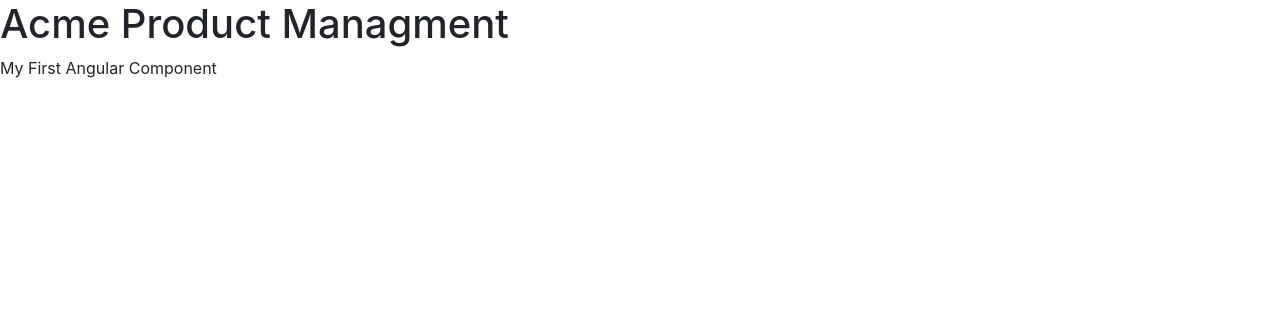
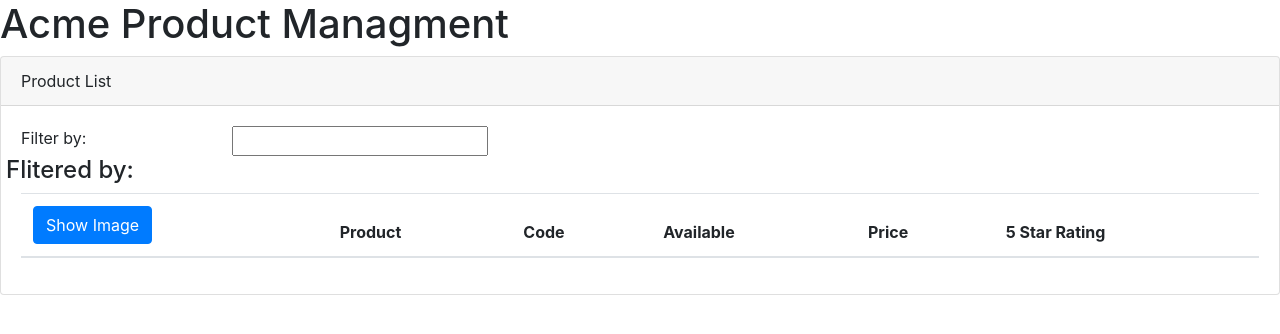
Before and after one commit to LaithAlfa/PluralSight, an Angular app in the folder AngularGettingStarted/APM/: page / in a window 1280 px wide. Shown: the top 334 px of the page. Built offline with nearby package versions, Linux system fonts and the light colour scheme.

Commit message:
fixed HTML and add an Import startment in the App.Moduale

```diff
--- a/AngularGettingStarted/APM/src/app/app.component.ts
+++ b/AngularGettingStarted/APM/src/app/app.component.ts
@@ -4,7 +4,7 @@ import { Component } from '@angular/core';
   selector: 'pm-root',
   template:`<div>
     <h1>{{pageTitle}}</h1>
-    <div>My First Angular Component</div>
+    <pm-products></pm-products>
     </div>`
 
 })
--- a/AngularGettingStarted/APM/src/app/app.module.ts
+++ b/AngularGettingStarted/APM/src/app/app.module.ts
@@ -3,10 +3,12 @@ import { NgModule } from '@angular/core';
 
 import { AppRoutingModule } from './app-routing.module';
 import { AppComponent } from './app.component';
+import { ProductListComponent } from './products/product-list.component';
 
 @NgModule({
   declarations: [
-    AppComponent
+    AppComponent,
+    ProductListComponent
   ],
   imports: [
     BrowserModule,
--- a/AngularGettingStarted/APM/src/app/products/product-list.component.html
+++ b/AngularGettingStarted/APM/src/app/products/product-list.component.html
@@ -2,25 +2,24 @@
   <div class= 'card-header'>
       Product List
   </div>
-</div>
 <div class='card-body'>
   <div class='row'>
-    <div class='col-md-2'>
+    <div class='col-md-2'>Filter by: </div>
       <div class='col-md-4'>
         <input type ='text' />
       </div>
   </div>
   <div class='row'>
-      <div class='col-md-6'>
-        <h4>Filtered by</h4>
+    <div class='class-md-6'>
+        <h4>Flitered by: </h4>
     </div>
   </div>
-    <div class='table-responsive'>
+  <div class='table-response'>
     <table class='table'>
       <thead>
         <tr>
           <th>
-              <button class= 'btn btn-primary'>
+            <button class='btn btn-primary'>
               Show Image
             </button>
           </th>
@@ -37,4 +36,3 @@
     </table>
   </div>
 </div>
-</div>
```
Also changed, not shown: AngularGettingStarted/APM/src/app/products/product-list.component.ts (added, +10 -0 lines). Lines whose indentation alone changed are shown as unchanged.
